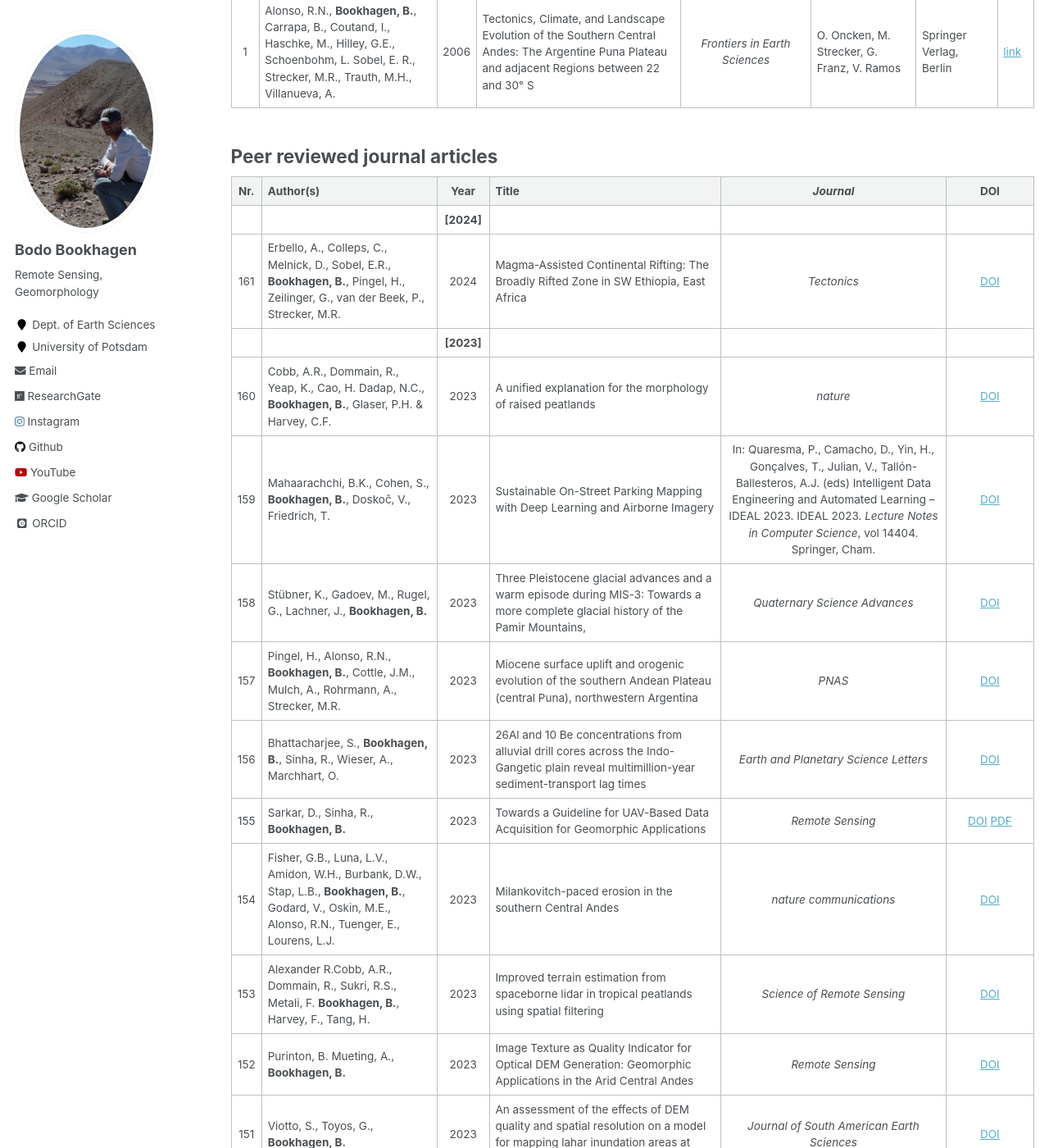
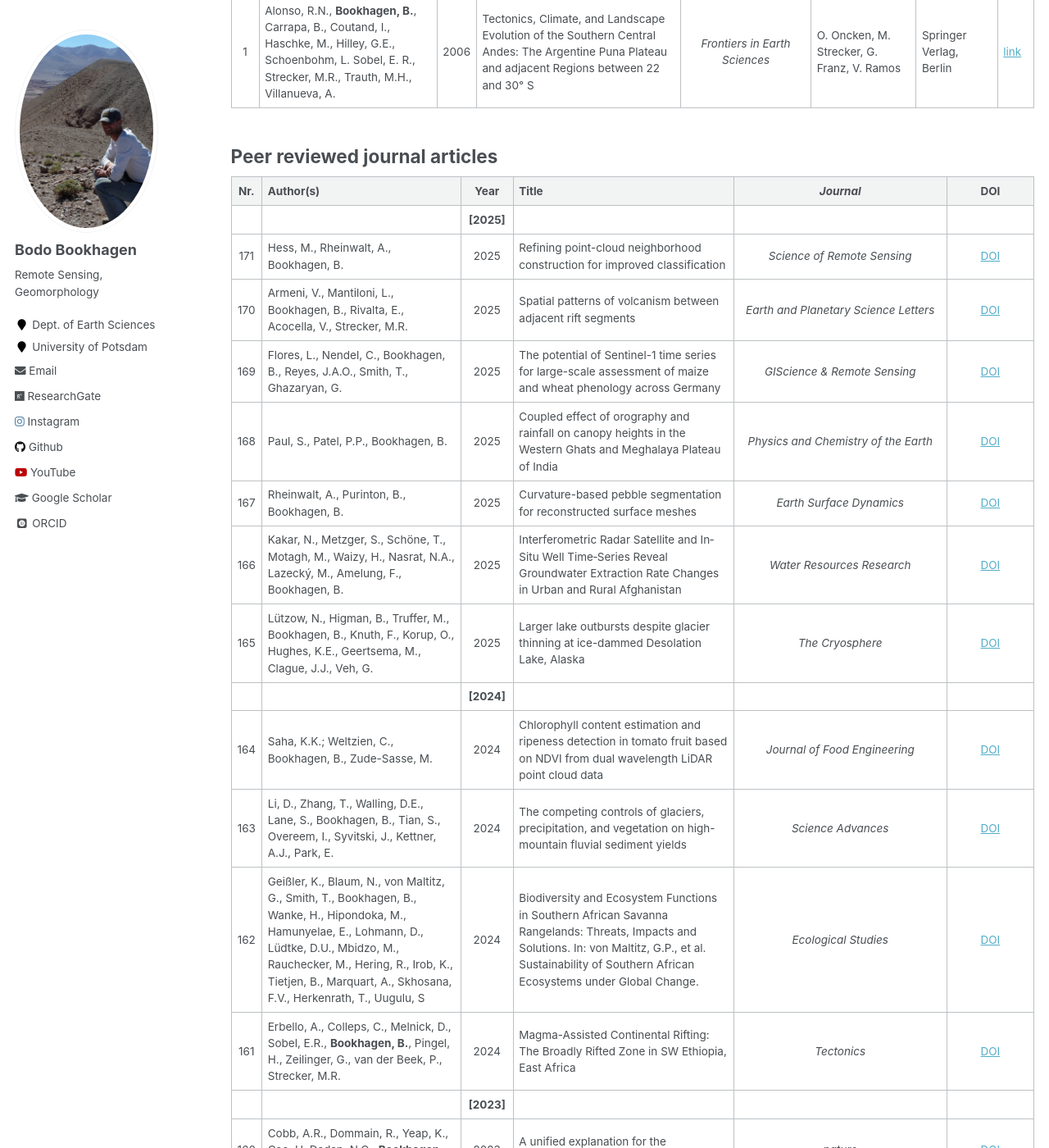
Before and after one commit to BodoBookhagen/BodoBookhagen.github.io, a Jekyll site: the page built from _pages/publications.md, in a window 1280 px wide and 1400 px high, scrolled down 1201 px. Shown: the whole window at 82% size. Built offline with Jekyll 4.4.1, drawn with Linux system fonts in a browser that asks for light colours; some web fonts are replaced.

Commit message:
`date +"%m-%d-Y"`

```diff
--- a/_pages/publications.md
+++ b/_pages/publications.md
@@ -33,7 +33,18 @@ Nr. | Author(s) | Year | Chapter Title |  _Book Title_  | Editors  | Publisher |
 
 Nr.  | Author(s) | Year | Title | _Journal_ | DOI
 :--: | :---------------------------------------------------------------------------------------------------------------------------------------------------------------------------------------- | :-------------: | ----------------------------------------------------------------------------------------------------------------------------------------------------------------------------------------------------------------------------- | :---------------------------------------------------------------------------------------------------------: | :---------------------------------------------------------------------------------------------------------------------------------------------------------------------------------:
+| | **[2025]** | | |
+171 | Hess, M., Rheinwalt, A., Bookhagen, B. | 2025 | Refining point-cloud neighborhood construction for improved classification | *Science of Remote Sensing* | [DOI](https://doi.org/10.1016/j.srs.2025.100325)
+170 | Armeni, V., Mantiloni, L., Bookhagen, B., Rivalta, E., Acocella, V., Strecker, M.R. | 2025 | Spatial patterns of volcanism between adjacent rift segments | *Earth and Planetary Science Letters* | [DOI](https://doi.org/10.1016/j.epsl.2025.119623)
+169 | Flores, L., Nendel, C., Bookhagen, B., Reyes, J.A.O., Smith, T., Ghazaryan, G. | 2025 | The potential of Sentinel-1 time series for large-scale assessment of maize and wheat phenology across Germany | *GIScience & Remote Sensing*| [DOI](https://doi.org/10.1080/15481603.2025.2531593)
+168 | Paul, S., Patel, P.P., Bookhagen, B. | 2025 | Coupled effect of orography and rainfall on canopy heights in the Western Ghats and Meghalaya Plateau of India | *Physics and Chemistry of the Earth* | [DOI](https://doi.org/10.1016/j.pce.2025.104003)
+167 | Rheinwalt, A., Purinton, B., Bookhagen, B. | 2025 | Curvature-based pebble segmentation for reconstructed surface meshes | *Earth Surface Dynamics* | [DOI](https://doi.org/10.5194/esurf-13-923-2025)
+166 | Kakar, N., Metzger, S., Schöne, T., Motagh, M., Waizy, H., Nasrat, N.A., Lazecký, M., Amelung, F., Bookhagen, B. | 2025 | Interferometric Radar Satellite and In‐Situ Well Time‐Series Reveal Groundwater Extraction Rate Changes in Urban and Rural Afghanistan | *Water Resources Research* | [DOI](https://doi.org/10.1029/2023wr036626)
+165 | Lützow,  N., Higman, B.,  Truffer, M., Bookhagen, B., Knuth, F., Korup, O., Hughes, K.E., Geertsema, M., Clague, J.J., Veh, G. | 2025 | Larger lake outbursts despite glacier thinning at ice-dammed Desolation Lake, Alaska | *The Cryosphere* | [DOI](https://doi.org/10.5194/tc-19-1085-2025)
 | | **[2024]** | | |
+164 | Saha, K.K.; Weltzien, C., Bookhagen, B., Zude-Sasse, M. | 2024 | Chlorophyll content estimation and ripeness detection in tomato fruit based on NDVI from dual wavelength LiDAR point cloud data | *Journal of Food Engineering* | [DOI](https://doi.org/10.1016/j.jfoodeng.2024.112218)
+163 | Li, D., Zhang, T., Walling, D.E., Lane, S., Bookhagen, B., Tian, S., Overeem, I.,  Syvitski, J., Kettner, A.J., Park, E. | 2024 | The competing controls of glaciers, precipitation, and vegetation on high-mountain fluvial sediment yields | *Science Advances* | [DOI](https://doi.org/10.1126/sciadv.ads6196)
+162 | Geißler, K., Blaum, N., von Maltitz, G., Smith, T., Bookhagen, B., Wanke, H., Hipondoka, M., Hamunyelae, E., Lohmann, D., Lüdtke, D.U., Mbidzo, M., Rauchecker, M., Hering, R., Irob, K., Tietjen, B., Marquart, A., Skhosana, F.V., Herkenrath, T., Uugulu, S | 2024 | Biodiversity and Ecosystem Functions in Southern African Savanna Rangelands: Threats, Impacts and Solutions. In: von Maltitz, G.P., et al. Sustainability of Southern African Ecosystems under Global Change. | _Ecological Studies_ | [DOI](https://doi.org/10.1007/978-3-031-10948-5_15)
 161 | Erbello, A., Colleps, C., Melnick, D., Sobel, E.R., **Bookhagen, B.**, Pingel, H., Zeilinger, G., van der Beek, P., Strecker, M.R. | 2024 | Magma-Assisted Continental Rifting: The Broadly Rifted Zone in SW Ethiopia, East Africa | _Tectonics_ | [DOI](https://doi.org/10.1029/2022TC007651)
 | | **[2023]** | | |
 160 | Cobb, A.R., Dommain, R., Yeap, K., Cao, H. Dadap, N.C., **Bookhagen, B.**, Glaser, P.H. & Harvey, C.F.  | 2023 | A unified explanation for the morphology of raised peatlands | _nature_ | [DOI](https://doi.org/10.1038/s41586-023-06807-w)
```
